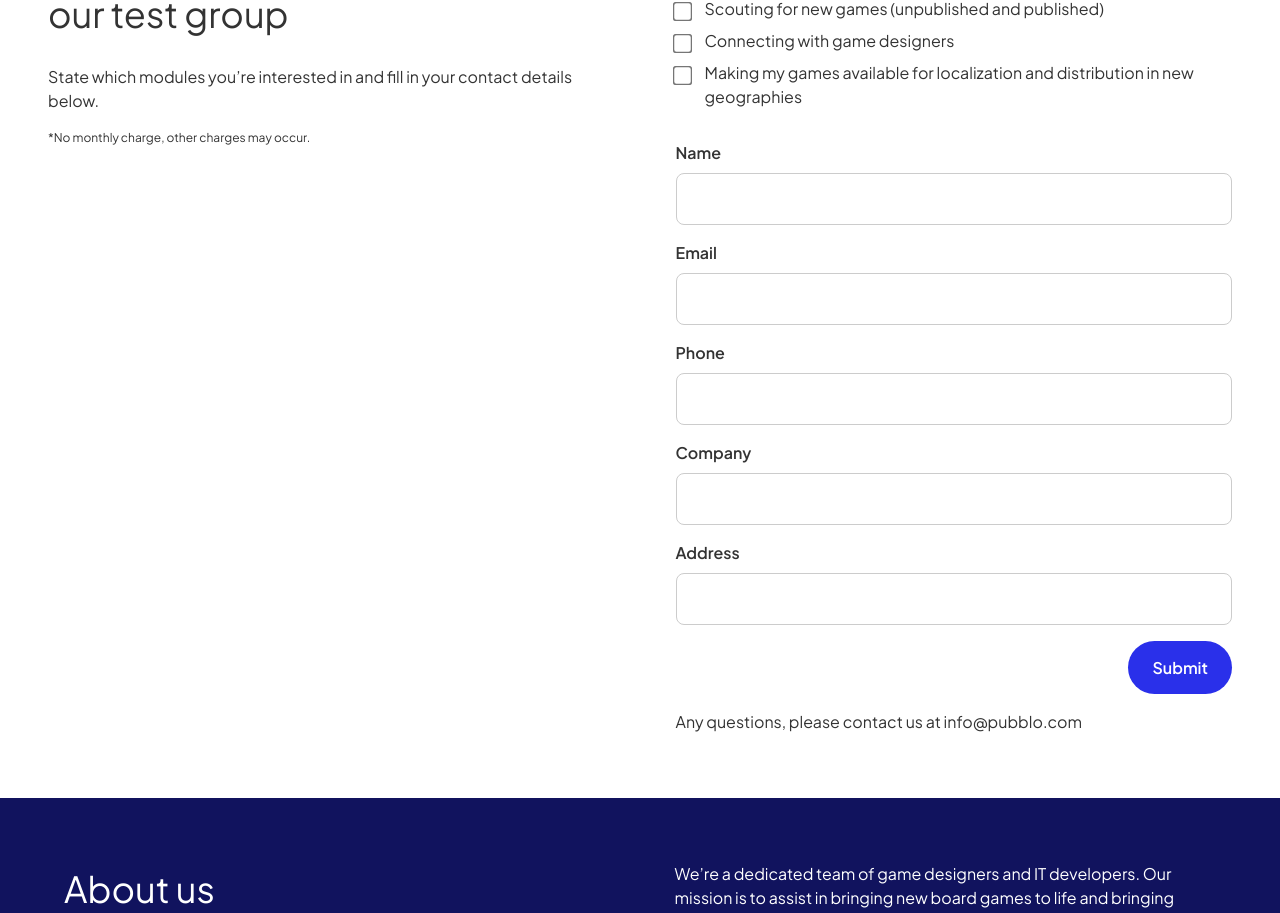
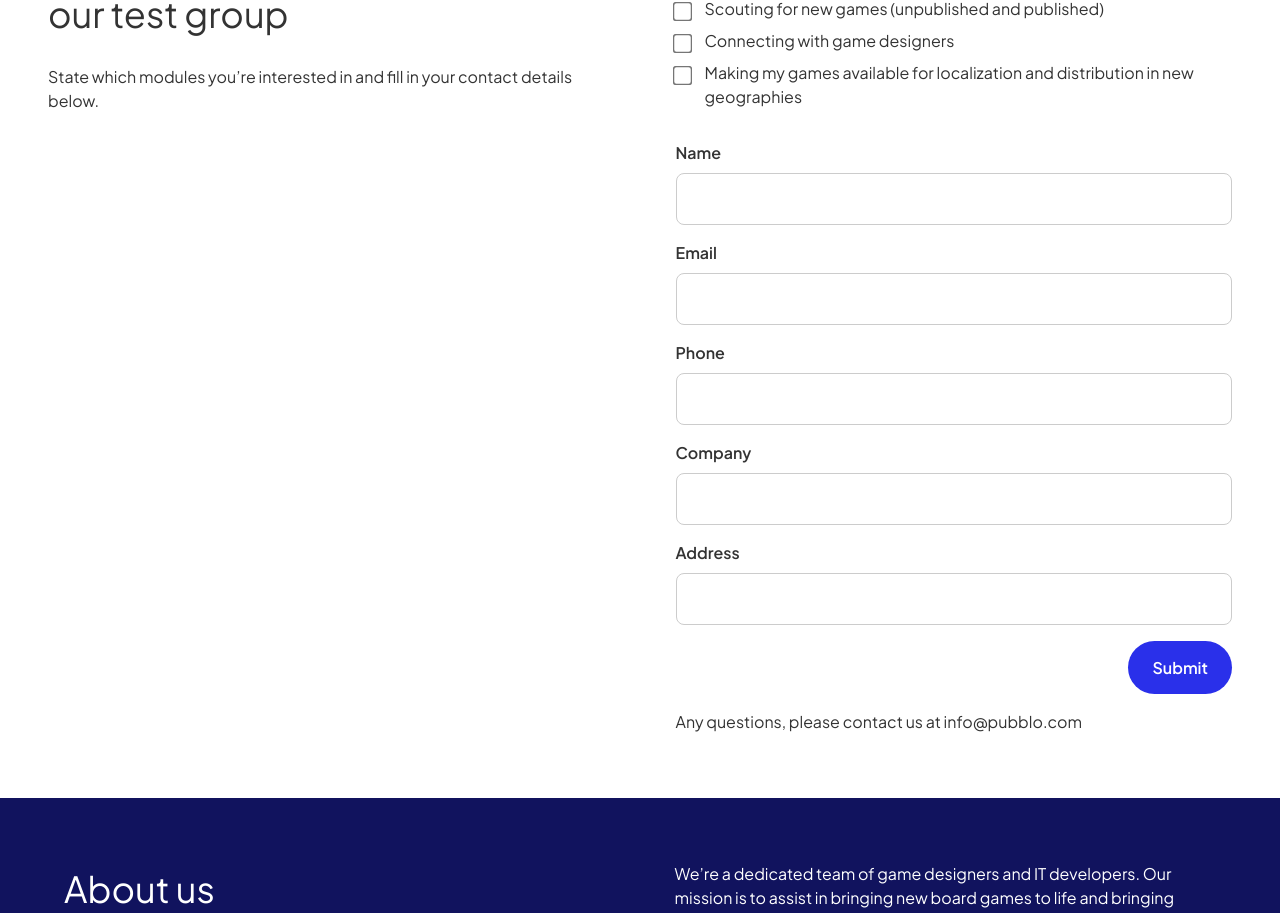
Before and after one commit to pubblo-com/homepage, a React (Create React App) app: page / in a window 1280 px wide. Shown: the part 2015-2928 px from the top of the page. Built offline with nearby package versions, Linux system fonts and the light colour scheme.

Commit message:
removed small text

```diff
--- a/src/components/FormComponent.js
+++ b/src/components/FormComponent.js
@@ -55,15 +55,7 @@ const RightSide = styled.div`
 
 const FormComponent = forwardRef(
   (
-    {
-      headline,
-      text,
-      smallText,
-      backgroundColor,
-      textcolor,
-      inputFields,
-      checkboxes,
-    },
+    { headline, text, backgroundColor, textcolor, inputFields, checkboxes },
     ref,
   ) => {
     return (
@@ -72,7 +64,6 @@ const FormComponent = forwardRef(
           <LeftSide textcolor={textcolor}>
             <h2>{headline}</h2>
             <p className='body-text'>{text}</p>
-            <p className='body-text-small'>{smallText}</p>
           </LeftSide>
           <RightSide>
             <Form inputFields={inputFields} checkboxes={checkboxes} />
--- a/src/pages/HomePage.js
+++ b/src/pages/HomePage.js
@@ -101,7 +101,6 @@ const HomePage = () => {
       <FormComponent
         headline='Get 2 months for free by joining our test group'
         text='State which modules you’re interested in and fill in your contact details below.'
-        smallText='*No monthly charge, other charges may occur.'
         inputFields={inputFields}
         checkboxes={checkboxes}
         ref={formSectionRef}
```
